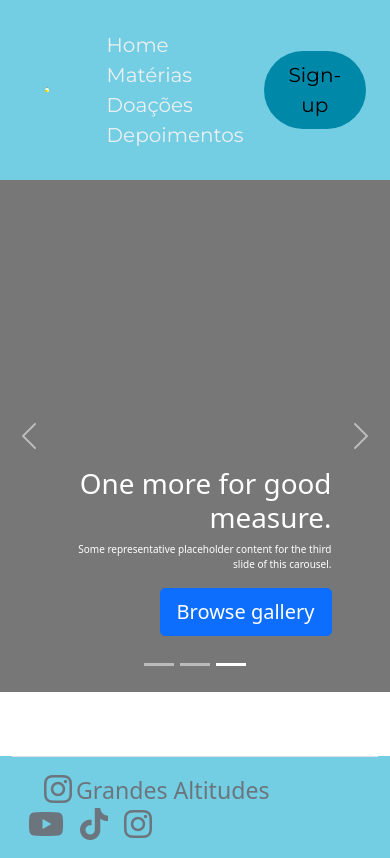
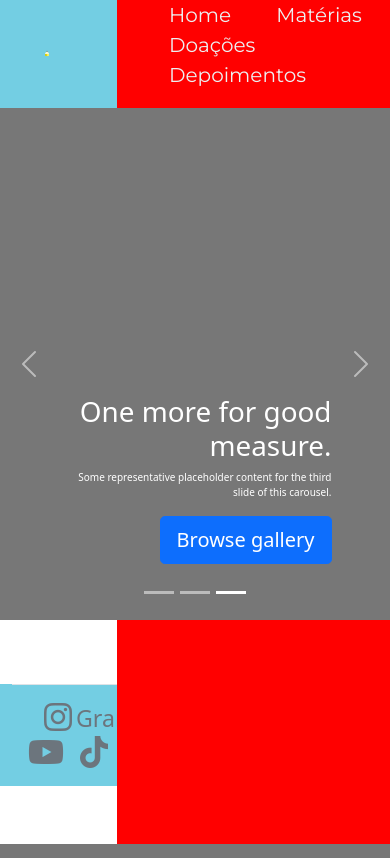
Before and after one commit to burgues0/grandes-altitudes, a Django app: template grandes_altitudes/templates/index.html in a window 390 px wide. Run offline with Django 3.2, Linux system fonts and the light colour scheme; the template is opened without the code that fills it, so the values that code supplies are empty; some libraries are stand-ins or nearby versions.

Commit message:
feat: begin mobile-responsive navbar

```diff
--- a/grandes_altitudes/static/css/sudo_style.css
+++ b/grandes_altitudes/static/css/sudo_style.css
@@ -74,6 +74,16 @@ a.redir_signup button:hover {
     background-color: rgba(0, 136, 169, 0.8);
 }
 
+@media (max-width: 65em) {
+    .nav_links{
+        position: fixed;
+        inset: 0 0 0 30%;
+        flex-direction: column;
+
+        background: red;
+    }
+}
+
 /*end navbar css*/
 
 a:link { text-decoration: none; }
--- a/grandes_altitudes/templates/index.html
+++ b/grandes_altitudes/templates/index.html
@@ -20,7 +20,7 @@
 <header class="primary-header">
   <img class="ong_logo" src="{% static '../static/img/grandes-altitudes-logo.png'%}" alt="logo">
   <nav>
-    <ul class="nav_links">
+    <ul id="nav_links" class="nav_links">
       <li><a href="/" target="_blank">Home</a></li>
       <li><a href="/" target="_blank">Matérias</a></li>
       <li><a href="/" target="_blank">Doações</a></li>
```
